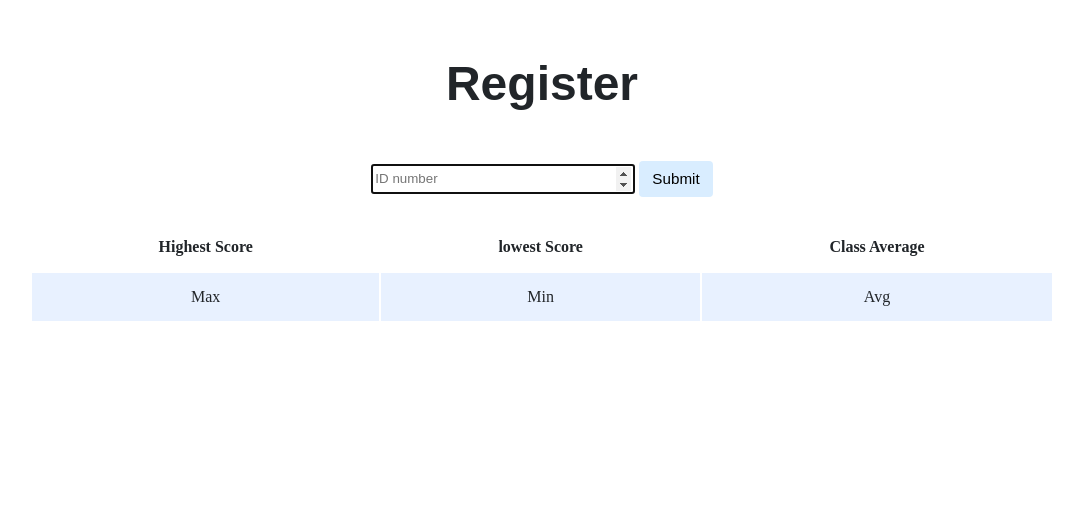
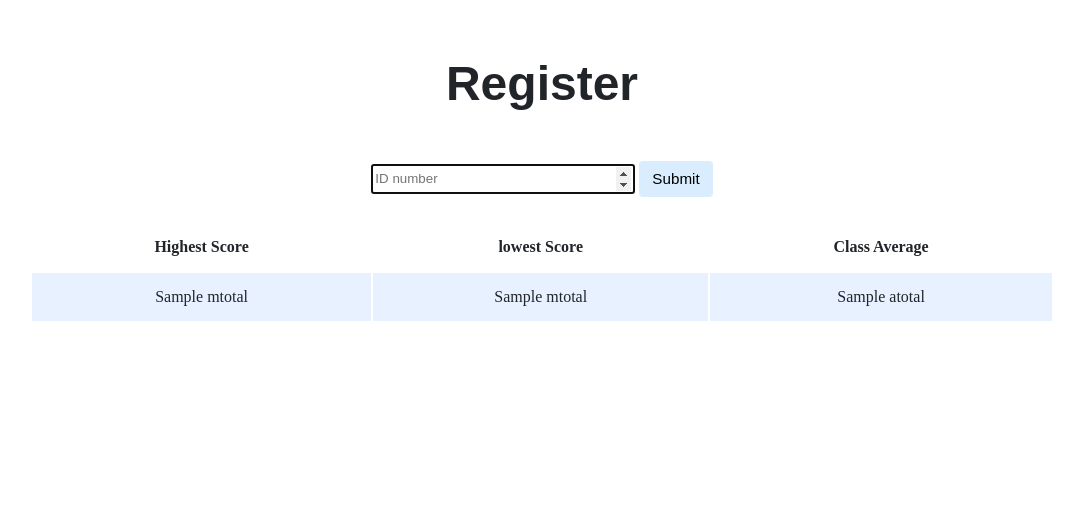
Before and after one commit to Wafa-VI/Cs50Code, a Flask app: template templates/index.html in a window 1280 px wide. Shown: the part 224-744 px from the top of the page, without its empty margins (98-1181 px from the left). Run offline with Flask 2, Linux system fonts and the light colour scheme; the template is opened without the code that fills it: most values are stand-ins (such as "Sample title", 1, 10 or a date in 2020); parts of the project's set-up code (start-up, migrations or seed data) failed here and were passed over; some libraries are stand-ins or nearby versions.

Commit message:
Update index.html

```diff
--- a/templates/index.html
+++ b/templates/index.html
@@ -19,9 +19,9 @@
           </thead>
         <tbody>
             <tr>
-              <td> Max </td>
-              <td> Min </td>
-              <td> Avg </td>
+              <td> {{Max.MTotal}} </td>
+              <td> {{Min.MTotal}} </td>
+              <td> {{Avg.ATOtal}} </td>
             </tr>
         </tbody>
       </table>
```
